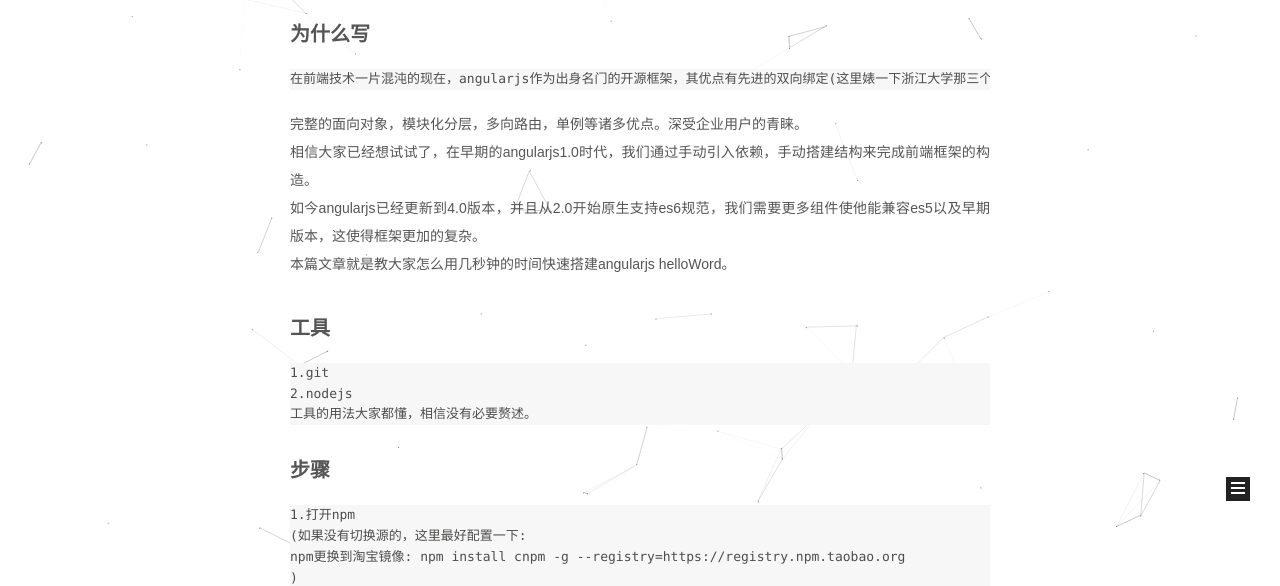
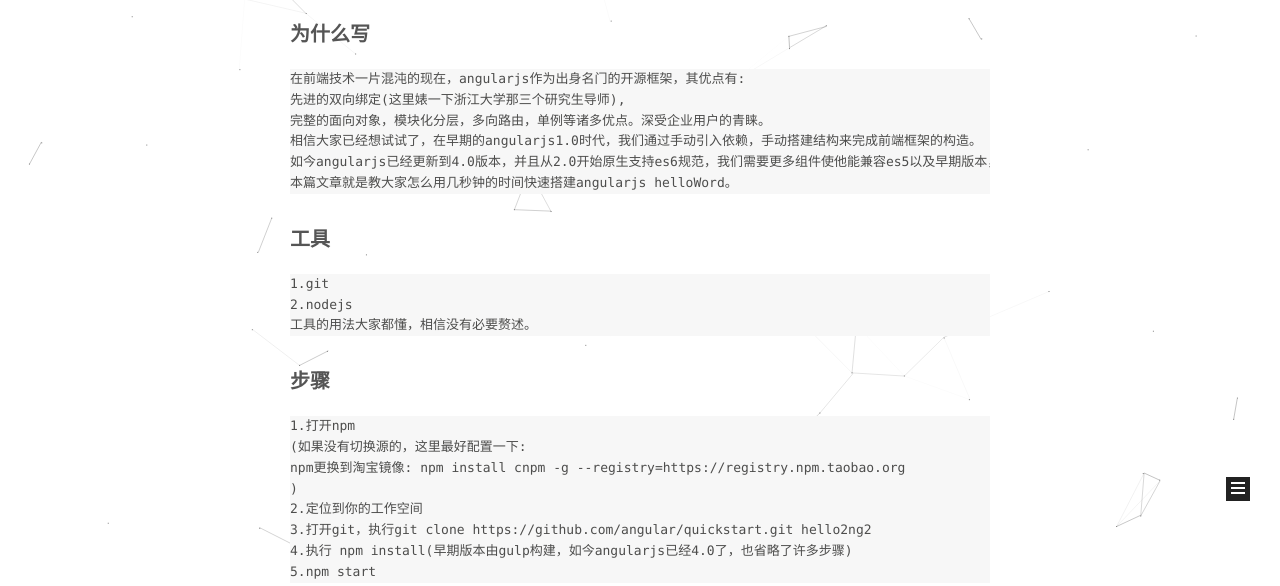
Before and after one commit to aaaa9990aaaa/aaaa9990aaaa.github.io, a plain HTML site: page index.html in a window 1280 px wide. Shown: the part 254-840 px from the top of the page. Drawn offline with Linux system fonts and the light colour scheme; a script that the page names is missing; a web font is replaced by a local one.

Commit message:
2017/5/17

```diff
--- a/index.html
+++ b/index.html
@@ -371,9 +371,13 @@
 
 
 
-            <h3 id="为什么写"><a href="#为什么写" class="headerlink" title="为什么写"></a>为什么写</h3><pre><code>在前端技术一片混沌的现在，angularjs作为出身名门的开源框架，其优点有先进的双向绑定(这里婊一下浙江大学那三个研究生导师),
-</code></pre><p>完整的面向对象，模块化分层，多向路由，单例等诸多优点。深受企业用户的青睐。<br>    相信大家已经想试试了，在早期的angularjs1.0时代，我们通过手动引入依赖，手动搭建结构来完成前端框架的构造。<br>    如今angularjs已经更新到4.0版本，并且从2.0开始原生支持es6规范，我们需要更多组件使他能兼容es5以及早期版本，这使得框架更加的复杂。<br>    本篇文章就是教大家怎么用几秒钟的时间快速搭建angularjs helloWord。</p>
-<h3 id="工具"><a href="#工具" class="headerlink" title="工具"></a>工具</h3><pre><code>1.git
+            <h3 id="为什么写"><a href="#为什么写" class="headerlink" title="为什么写"></a>为什么写</h3><pre><code>在前端技术一片混沌的现在，angularjs作为出身名门的开源框架，其优点有:
+先进的双向绑定(这里婊一下浙江大学那三个研究生导师),
+完整的面向对象，模块化分层，多向路由，单例等诸多优点。深受企业用户的青睐。
+相信大家已经想试试了，在早期的angularjs1.0时代，我们通过手动引入依赖，手动搭建结构来完成前端框架的构造。
+如今angularjs已经更新到4.0版本，并且从2.0开始原生支持es6规范，我们需要更多组件使他能兼容es5以及早期版本，这使得框架更加的复杂。
+本篇文章就是教大家怎么用几秒钟的时间快速搭建angularjs helloWord。
+</code></pre><h3 id="工具"><a href="#工具" class="headerlink" title="工具"></a>工具</h3><pre><code>1.git
 2.nodejs
 工具的用法大家都懂，相信没有必要赘述。
 </code></pre><h3 id="步骤"><a href="#步骤" class="headerlink" title="步骤"></a>步骤</h3><pre><code>1.打开npm
```
Also changed, not shown: 2017/05/17/angularjs-note1/index.html (+23 -10 lines).
